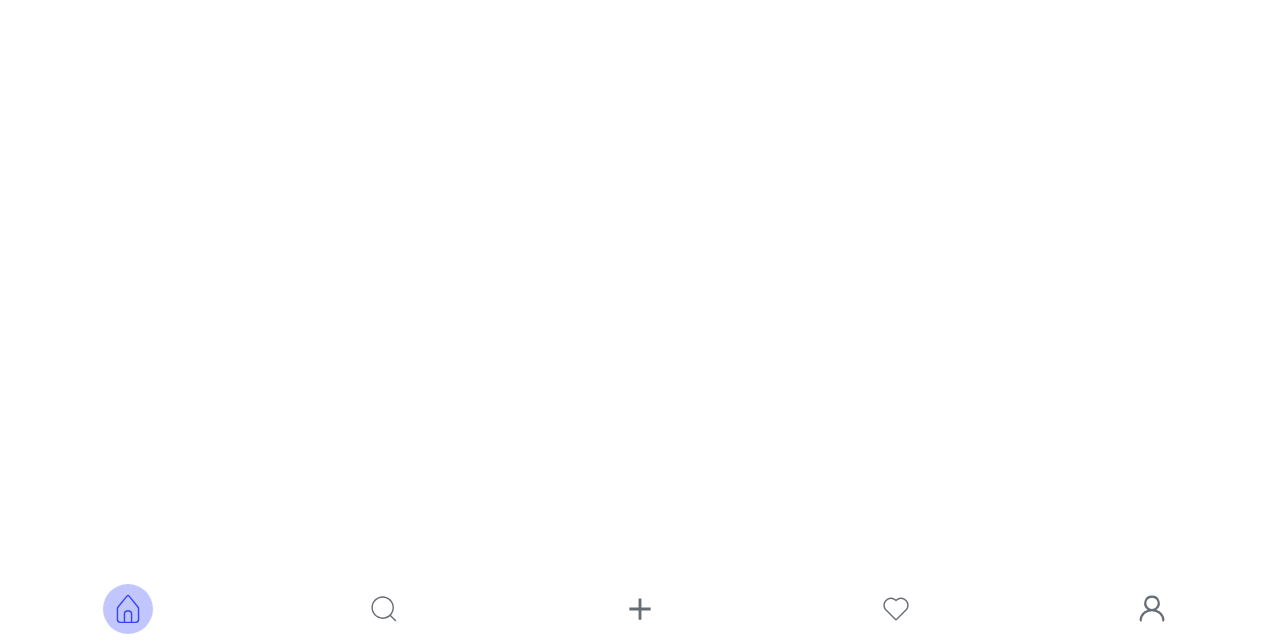
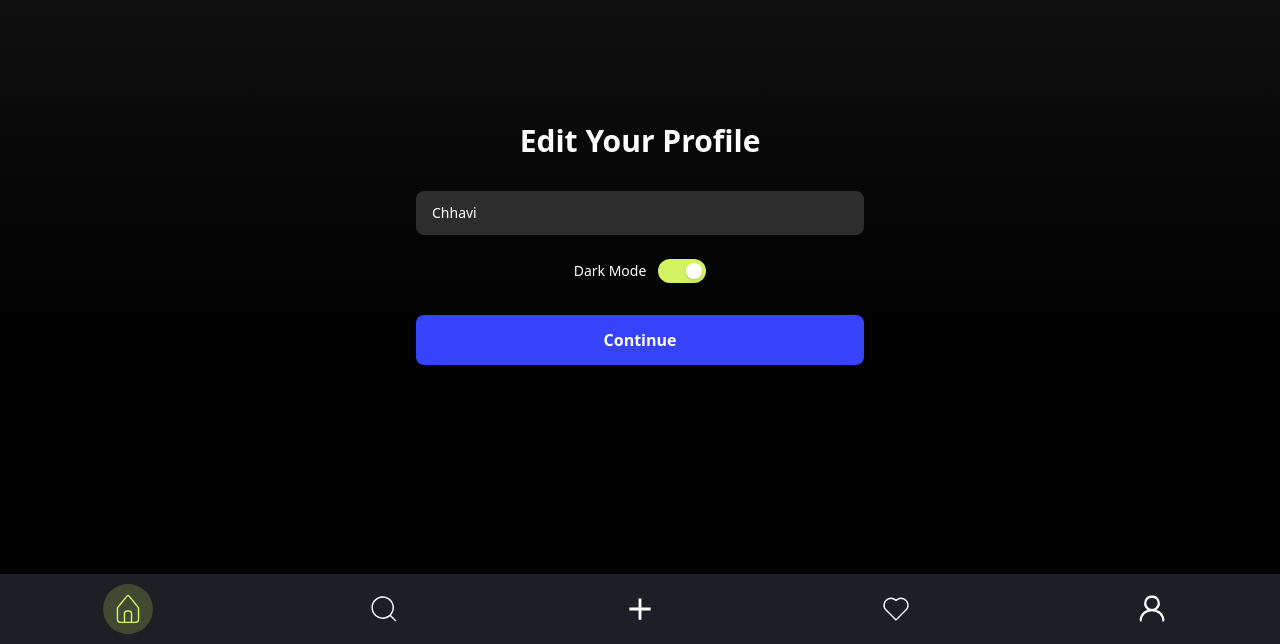
Before and after one commit to Ankit-Gope007/travel-itinerary-app, a React (Vite) app: page /profile in a window 1280 px wide. Before the commit this address had no page. Shown: the part 156-800 px from the top of the page. Built offline with nearby package versions, Linux system fonts and the light colour scheme.

Commit message:
all frontend complete

```diff
--- a/package.json
+++ b/package.json
@@ -13,6 +13,7 @@
     "@tailwindcss/vite": "^4.1.5",
     "react": "^19.1.0",
     "react-dom": "^19.1.0",
+    "react-hot-toast": "^2.5.2",
     "react-icons": "^5.5.0",
     "react-router-dom": "^7.5.3",
     "tailwindcss": "^4.1.5",
--- a/src/App.jsx
+++ b/src/App.jsx
@@ -4,6 +4,7 @@ import { BrowserRouter as Router, Routes, Route } from 'react-router-dom';
 import HomePage from './pages/Home/Homepage';
 import Add from './pages/AddTrip/Add';
 import Footer from './pages/Home/components/Footer';
+import ProfilePage from './pages/Profile/ProfilePage';
 
 
 const App = () => {
@@ -12,6 +13,8 @@ const App = () => {
       <Routes>
         <Route path="/" element={<HomePage />} />
         <Route path="/add" element={<Add />} />
+        <Route path="/profile" element={<ProfilePage />} />
+
       </Routes>
       <Footer />
     </Router>
--- a/src/pages/Home/components/Footer.jsx
+++ b/src/pages/Home/components/Footer.jsx
@@ -56,7 +56,9 @@ const Footer = () => {
         </div>
 
         <div onClick={() => setActiveIcon('person')} className="cursor-pointer">
+        <Link to="/profile" onClick={() => setActiveIcon('person')}>
           <GoPerson className={iconClasses('person')} />
+        </Link>
         </div>
       </div>
     </div>
--- a/src/pages/Home/components/Greetings.jsx
+++ b/src/pages/Home/components/Greetings.jsx
@@ -3,7 +3,7 @@ import { useEffect } from 'react'
 import useUserStore from '../../../store/User.Store'
 
 const Greetings = () => {
-  const {theme} = useUserStore()
+  const {theme,username} = useUserStore()
 
   useEffect(() => {
     const heading = document.getElementById("heading")
@@ -23,14 +23,14 @@ const Greetings = () => {
     <div className='flex justify-between items-center' >
         <div id="heading" className='mt-5 ml-5 text-white '>
             <div className='font-Poppins font-extrabold text-[24px]'>
-            Hello Chhavi!
+            Hello {username}!
             </div>
             <div className='font-Montserrat font-medium text-[16px]'>
             Ready for the trip?
             </div>
         </div>
         <div className='h-[38px] w-[38px] rounded-full mr-5 mt-5 flex items-center justify-center bg-[#FF7339] text-white'>
-            C
+            {username.charAt(0).toUpperCase()}
         </div>
     </div>
   )
--- /dev/null
+++ b/src/pages/Profile/ProfilePage.jsx
@@ -0,0 +1,79 @@
+import React from 'react'
+import useUserStore from '../../store/User.Store'
+import { useState } from 'react'
+import toast, { Toaster } from 'react-hot-toast'
+
+const ProfilePage = () => {
+    const { theme,setTheme,username,setUsername } = useUserStore()
+    const [name, setName] = useState(username);
+    const isDark = theme === "dark";
+
+    const handleSubmit = () => {
+        if(name.trim() === "") {
+            toast.error("Please enter a name");
+            return;
+        }
+        setUsername(name);
+        toast.success("Name updated successfully");
+     }
+
+    return (
+        <div
+        className={`min-h-screen w-full overflow-x-hidden transition-all duration-300 flex items-center justify-center px-4 ${
+          isDark
+            ? "bg-gradient-to-b from-[#1a1a1a] to-[#000000] text-white"
+            : "bg-white text-black"
+        }`}
+      >
+        <Toaster/>
+        <div className="w-full max-w-md text-center">
+          {/* Title */}
+          <h1 className="text-3xl font-bold mb-8">Edit Your Profile</h1>
+
+          {/* Name Input */}
+          <input
+            type="text"
+            placeholder="Enter your name"
+            value={name}
+            onChange={(e) => setName(e.target.value)}
+            className={`w-full px-4 py-3 rounded-lg outline-none mb-6 font-medium text-sm transition ${
+              isDark
+                ? "bg-[#2D2D2D] text-white placeholder-gray-400"
+                : "bg-[#F1F2F4] text-black placeholder-gray-500"
+            }`}
+          />
+
+          {/* Toggle Switch */}
+          <div className="flex items-center justify-center mb-8">
+            <span className="mr-3 text-sm">Dark Mode</span>
+            <div
+              onClick={() => {setTheme(isDark ? "light" : "dark");toast.success(`Theme changed to ${isDark ? "light" : "dark"}`)}}
+              className={`w-12 h-6 flex items-center rounded-full p-1 cursor-pointer transition ${
+                isDark ? "bg-[#D3F462]" : "bg-gray-400"
+              }`}
+            >
+              <div
+                className={`bg-white w-4 h-4 rounded-full shadow-md transform transition ${
+                  isDark ? "translate-x-6" : "translate-x-0"
+                }`}
+              ></div>
+            </div>
+          </div>
+
+          {/* Continue Button */}
+          <button
+            onClick={handleSubmit}
+            className={`w-full h-[50px] cursor-pointer rounded-lg font-semibold text-base transition ${
+              isDark
+                ? "bg-[#3643FB] text-white active:bg-[#343cae]"
+                : "bg-[#D3D9FB] text-[#313DDF] active:bg-[#b6c2f3]"
+            }`}
+          >
+            Continue
+          </button>
+        </div>
+      </div>
+    )
+}
+
+export default ProfilePage
--- a/src/store/User.Store.js
+++ b/src/store/User.Store.js
@@ -4,9 +4,9 @@ import { persist } from "zustand/middleware";
 const useUserStore = create(
     persist(
         (set) => ({
-            username: null,
+            username: "Chhavi",
             setUsername: (username) => set({ username }),
-            theme:"light",
+            theme:"dark",
             setTheme: (theme) => set({ theme }),
         }),
         {
```
Also changed, not shown: 1 other file (tests, documents, lock files or other folders).
